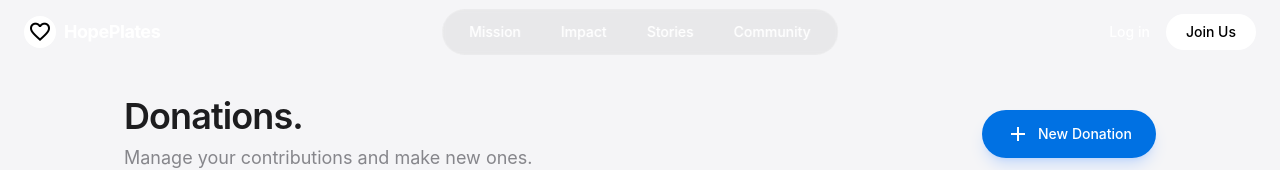
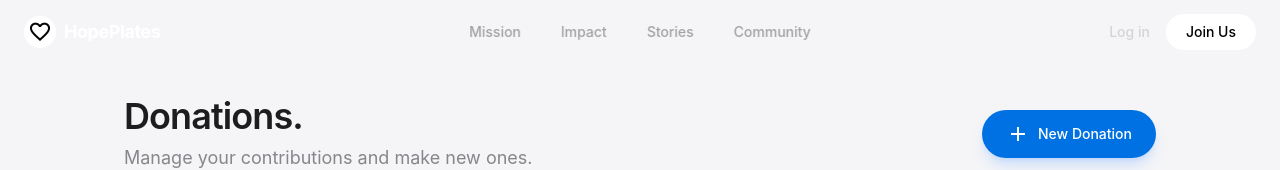
Before and after one commit to kalviumcommunity/s65_hrithik_capstone_hopeplates, a React (Vite) app in the folder frontend/: page /donations in a window 1280 px wide. Shown: the top 170 px of the page. Built offline with nearby package versions, Linux system fonts and the light colour scheme; no server answers.

Commit message:
Dark Mode Conversion: Home Mission Section and MainLayout Navbar

```diff
--- a/frontend/src/layouts/MainLayout.jsx
+++ b/frontend/src/layouts/MainLayout.jsx
@@ -33,23 +33,23 @@ const MainLayout = () => {
     const isHome = location.pathname === "/";
 
     return (
-        <div className="font-sans antialiased text-[#1D1D1F]">
-            {/* Navbar - Fixed & Dynamic */}
-            <nav className={`fixed top-0 left-0 right-0 z-50 transition-all duration-500 ${scrolled ? 'bg-white/80 backdrop-blur-xl border-b border-[#D2D2D7]/30 shadow-sm' : 'bg-transparent'}`}>
+        <div className="font-sans antialiased text-white bg-black min-h-screen">
+            {/* Navbar - Fixed & Dynamic Dark Mode */}
+            <nav className={`fixed top-0 left-0 right-0 z-50 transition-all duration-500 ${scrolled ? 'bg-black/70 backdrop-blur-xl border-b border-white/10 shadow-lg' : 'bg-transparent'}`}>
                 <div className="max-w-[1280px] mx-auto px-6 h-[64px] flex items-center justify-between">
 
                     {/* Fixed Logo Area - Left Side */}
                     <Link to="/" className="flex items-center gap-2 group z-50 relative">
-                        <div className={`w-8 h-8 rounded-full flex items-center justify-center transition-colors duration-300 ${scrolled ? 'bg-[#1D1D1F] text-white' : 'bg-white text-black'}`}>
+                        <div className={`w-8 h-8 rounded-full flex items-center justify-center transition-colors duration-300 ${scrolled ? 'bg-white text-black' : 'bg-white text-black'}`}>
                             <span className="material-symbols-outlined text-[18px]">favorite</span>
                         </div>
-                        <span className={`text-lg font-bold tracking-tight transition-colors duration-300 ${scrolled ? 'text-[#1D1D1F]' : 'text-white'}`}>
+                        <span className="text-lg font-bold tracking-tight text-white">
                             HopePlates
                         </span>
                     </Link>
 
                     {/* Centered Navigation Tabs - "Sliding Effect" */}
-                    <div className="absolute left-1/2 transform -translate-x-1/2 hidden md:flex items-center bg-black/5 backdrop-blur-[2px] rounded-full p-1.5 border border-white/10">
+                    <div className="absolute left-1/2 transform -translate-x-1/2 hidden md:flex items-center bg-white/5 backdrop-blur-[2px] rounded-full p-1.5 border border-white/5">
                         {/* Pill Background for Active State */}
                         {['Mission', 'Impact', 'Stories', 'Community'].map((item) => {
                             const isActive = activeSection === item.toLowerCase() && isHome;
@@ -58,8 +58,8 @@ const MainLayout = () => {
                                     key={item}
                                     href={`/#${item.toLowerCase()}`}
                                     className={`relative px-5 py-1.5 text-sm font-medium rounded-full transition-all duration-300 ${isActive
-                                            ? 'bg-white text-black shadow-md'
-                                            : scrolled ? 'text-[#1D1D1F] hover:bg-black/5' : 'text-white hover:bg-white/10'
+                                            ? 'bg-white text-black shadow-[0_0_20px_rgba(255,255,255,0.3)]'
+                                            : 'text-neutral-400 hover:text-white hover:bg-white/5'
                                         }`}
                                 >
                                     {item}
@@ -71,12 +71,9 @@ const MainLayout = () => {
                     {/* Right Side Actions */}
                     <div className="flex items-center gap-4">
                         {/* Login/Register or Profile if logged in could go here */}
-                        <Link to="/login" className={`text-sm font-medium transition-colors hover:opacity-70 ${scrolled ? 'text-[#1D1D1F]' : 'text-white'}`}>Log in</Link>
+                        <Link to="/login" className="text-sm font-medium transition-colors text-neutral-300 hover:text-white">Log in</Link>
                         <Link to="/register">
-                            <button className={`px-5 py-2 rounded-full text-sm font-medium transition-all hover:scale-105 active:scale-95 ${scrolled
-                                    ? 'bg-[#0071E3] text-white hover:bg-[#0077ED]'
-                                    : 'bg-white text-black hover:bg-[#F5F5F7]'
-                                }`}>
+                            <button className="px-5 py-2 rounded-full text-sm font-medium transition-all hover:scale-105 active:scale-95 bg-white text-black hover:bg-neutral-200">
                                 Join Us
                             </button>
                         </Link>
@@ -84,7 +81,7 @@ const MainLayout = () => {
                 </div>
             </nav>
 
-            <main>
+            <main className="pt-0">
                 <Outlet />
             </main>
 
```
